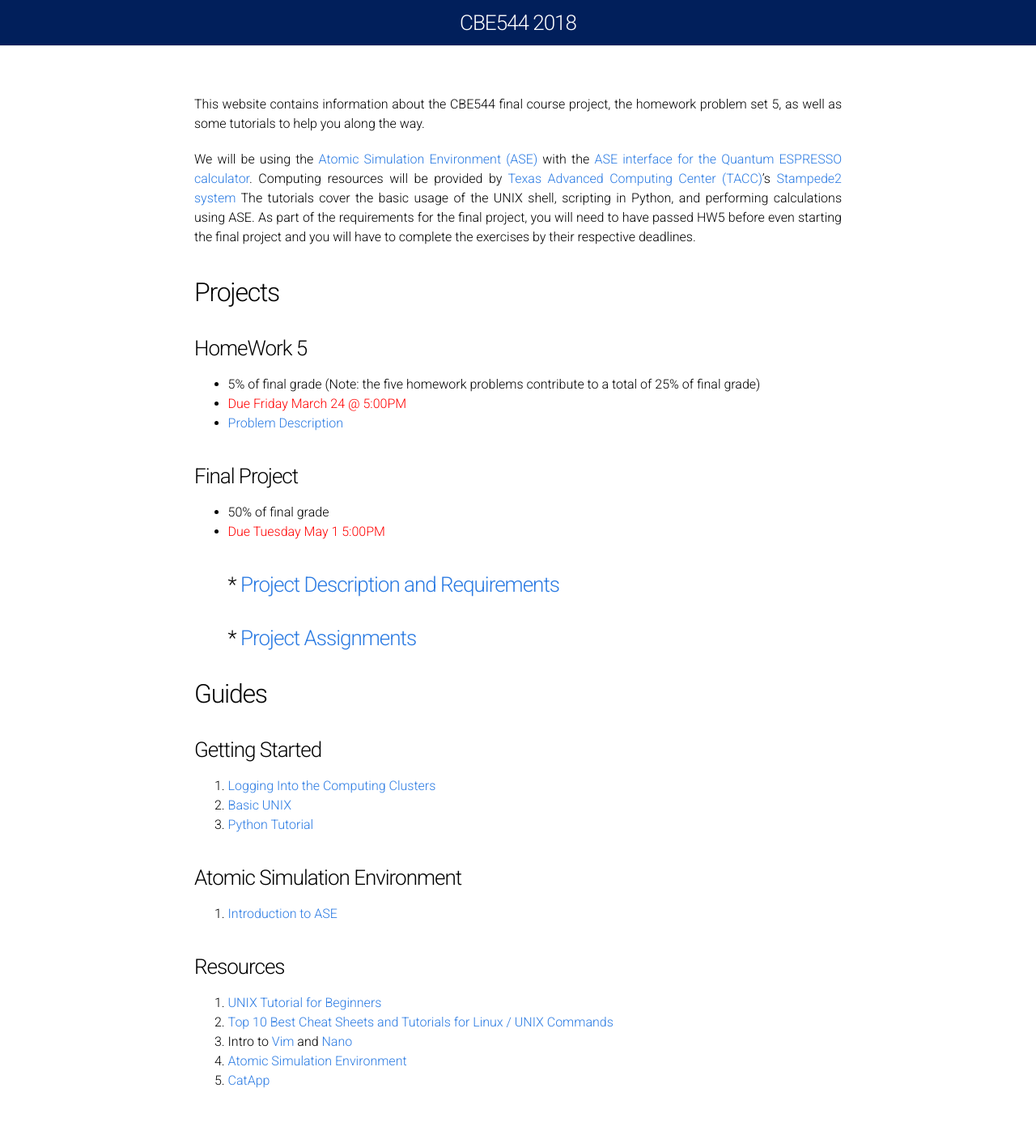
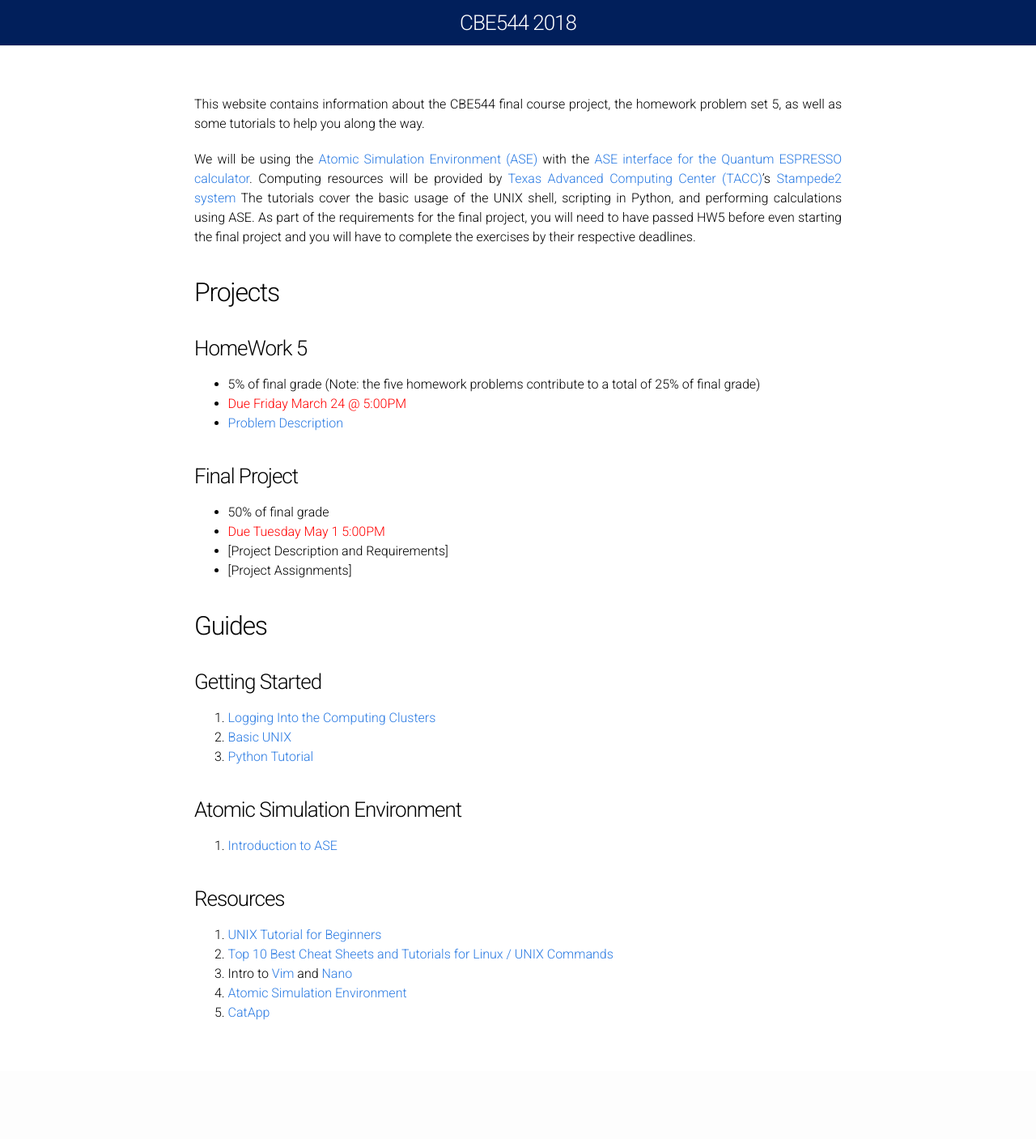
Before and after one commit to vojale/CBE544-2018.github.io, a Jekyll site: the page built from Index.md, in a window 1280 px wide. Shown: the whole page at 81% size. Built offline with Jekyll 4.4.1, drawn with Linux system fonts in a browser that asks for light colours; after the commit the page ends 1323 px from its top, so only the background shows below that; part of the change alters nothing that is shown.

```diff
--- a/Index.md
+++ b/Index.md
@@ -18,10 +18,10 @@ We will be using the [Atomic Simulation Environment (ASE)](https://wiki.fysik.dt
 ### Final Project ###
 * 50% of final grade
 * <font color="red">Due Tuesday May 1 5:00PM</font>
-### * [Project Description and Requirements](Project/) ###
+* [Project Description and Requirements]
  <!---* [Project Description and Requirements]() --->
  <!---* [Project Assignments]()--->
-### * [Project Assignments](Project_Assignments/) ###
+* [Project Assignments]
 
 
 ## Guides ##
```
